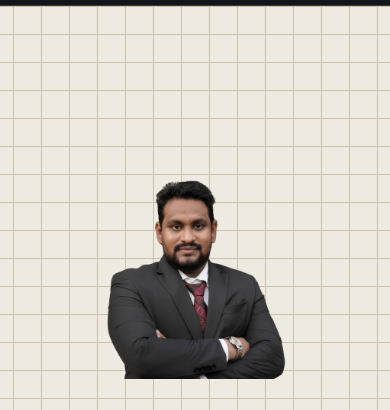
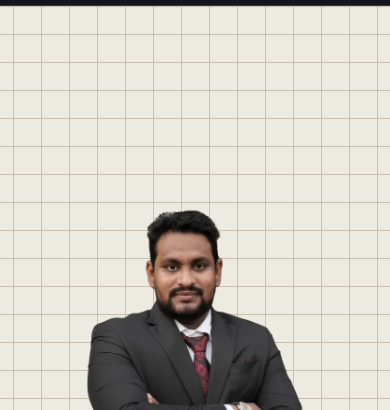
Before and after one commit to nowshadahamed/nowshadahamed.github.io, a plain HTML site: page index.html in a window 390 px wide. Shown: the part 53-463 px from the top of the page. Drawn offline with Linux system fonts and the light colour scheme.

Commit message:
Update index.html

```diff
--- a/index.html
+++ b/index.html
@@ -192,7 +192,7 @@
   .portrait-frame{
     position:relative;
     width:100%;
-    max-width:360px;
+    max-width:500px;
     aspect-ratio:4/5;
     box-sizing:border-box;
     overflow:hidden;
@@ -204,7 +204,7 @@
   @media (max-width:820px){
     .hero-inner{grid-template-columns:1fr;gap:36px;}
     .portrait-panel{order:-1;}
-    .portrait-frame{max-width:260px;margin:0 auto;}
+    .portrait-frame{max-width:320px;margin:0 auto;}
     .cta-stack{max-width:100%;}
   }
 
```
